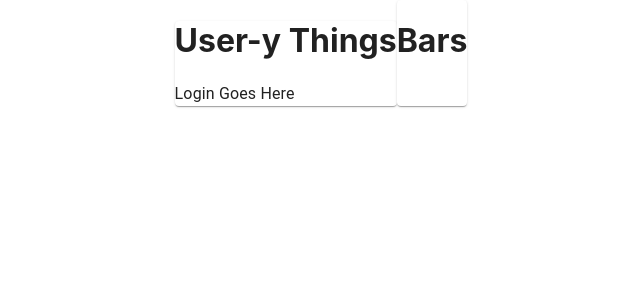
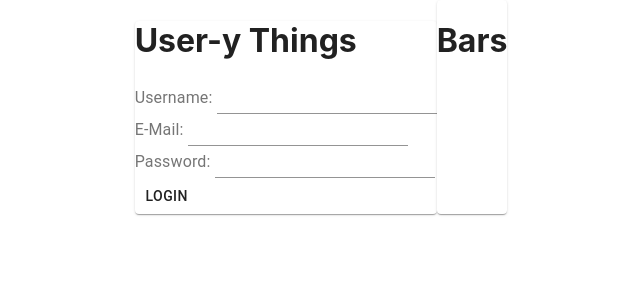
Before and after one commit to DarbyBohnWulf/media-feedr-react, a React (Create React App) app: page / in a window 1280 px wide. Shown: the top 300 px of the page, without its empty margins (319-959 px from the left). Built offline with nearby package versions, Linux system fonts and the light colour scheme.

Commit message:
added LoginForm component

```diff
--- a/src/App.jsx
+++ b/src/App.jsx
@@ -1,8 +1,10 @@
 import React from 'react';
+import './App.css';
 import Grid from '@material-ui/core/Grid';
 import Paper from '@material-ui/core/Paper';
 import Typography from '@material-ui/core/Typography';
-import './App.css';
+
+import LoginForm from './LoginForm';
 
 class App extends React.Component {
   constructor(props) {
@@ -15,7 +17,7 @@ class App extends React.Component {
   render() {
     const userStuff = this.state.loggedIn
       ? <Typography>Welcome, User</Typography>
-      : <Typography component='h2'>Login Goes Here</Typography>
+      : <LoginForm />
     return (
       <Grid
         container
--- /dev/null
+++ b/src/LoginForm.jsx
@@ -0,0 +1,49 @@
+import React from 'react';
+import FormLabel from '@material-ui/core/FormLabel';
+import Input from '@material-ui/core/Input';
+import Button from '@material-ui/core/Button';
+
+class LoginForm extends React.Component {
+  constructor(props) {
+    super(props);
+    this.state = {
+      username: '',
+      email: '',
+      password: ''
+    }
+  }
+
+  handleChange = e => {
+    this.setState({
+      [e.target.name]: e.target.value
+    });
+  }
+
+  render() {
+    return (
+      <form>
+        <FormLabel>Username: </FormLabel>
+        <Input
+          type='text'
+          name='username'
+          value={this.state.username}
+          onChange={this.handleChange} /><br/>
+        <FormLabel>E-Mail: </FormLabel>
+        <Input
+          type='email'
+          name='email'
+          value={this.state.email}
+          onChange={this.handleChange} /><br/>
+        <FormLabel>Password: </FormLabel>
+        <Input
+          type='password'
+          name='password'
+          value={this.state.password}
+          onChange={this.handleChange} /><br/>
+        <Button type='submit'>Login</Button>
+      </form>
+    )
+  }
+}
+
+export default LoginForm;
```
